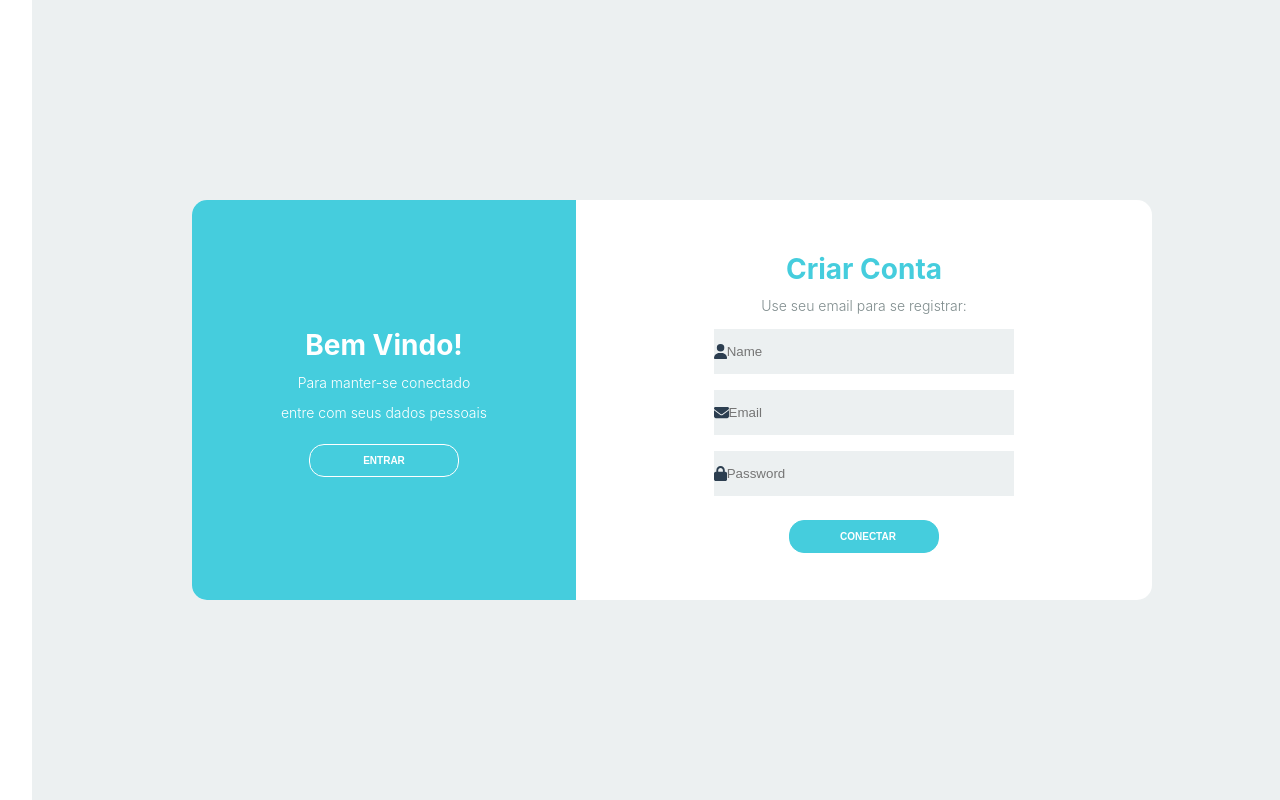
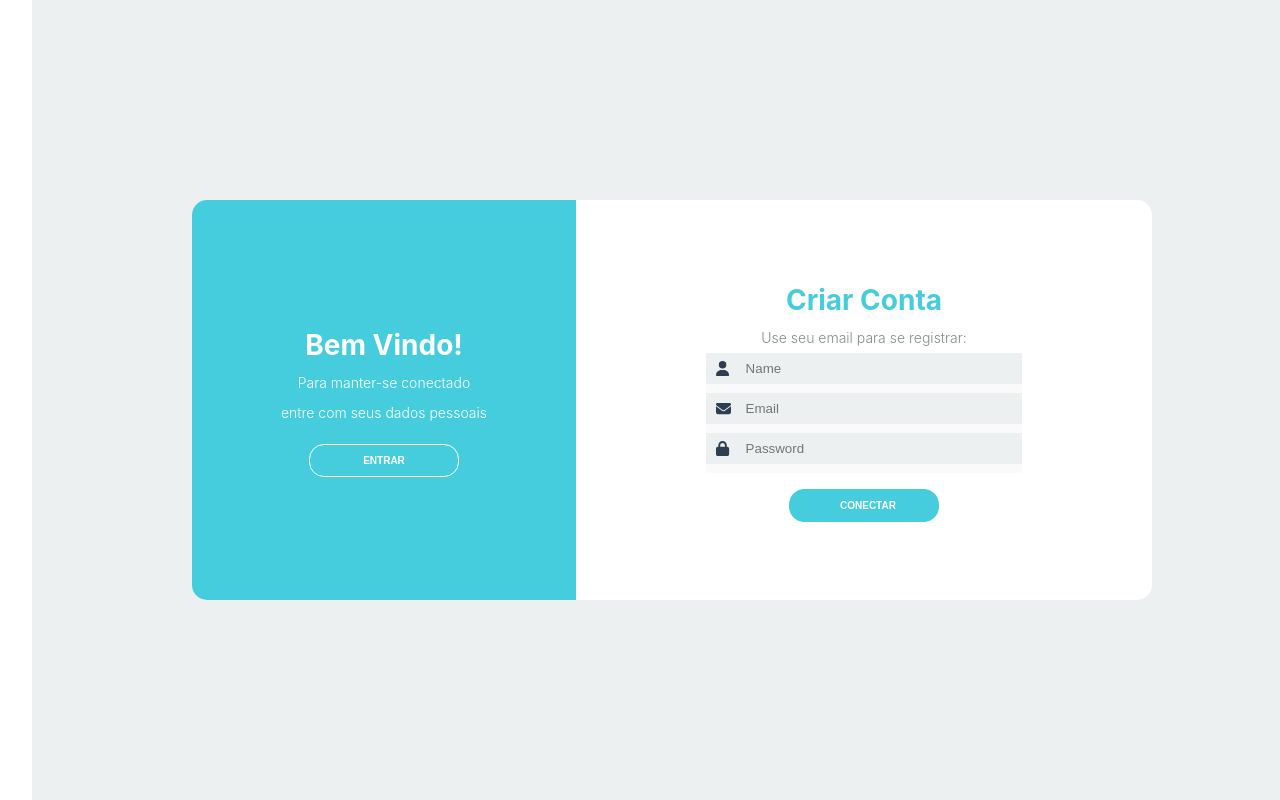
Before and after one commit to 2INFO1-HACKATHON/Hackathon, a Vue app: page /PaginaSignup in a window 1280 px wide. Shown: the top 800 px of the page. Built offline with nearby package versions, Linux system fonts and the light colour scheme.

Commit message:
#feat-3 terminar css

```diff
--- a/src/views/PaginaCuidados.vue
+++ b/src/views/PaginaCuidados.vue
@@ -1,7 +1,7 @@
 <script setup>
 </script>
 <template>
-
+        ola mundo.
 </template>
 <style scoped>
 </style>
--- a/src/views/PaginaInicio.vue
+++ b/src/views/PaginaInicio.vue
@@ -2,11 +2,12 @@
 <template>
   <div class="container">
     <div class="header">
-      <a href="../views/PaginaInicio.vue"> <img src="../assets/imagens/logo.png" alt=""></a>
-      <a href=""> </a>
-      <a href=""></a>
-      <a href=""></a>
-      <a href=""></a>
+      <router-link to="/PaginaSignup">  <img src="../assets/imagens/logo.png" alt=""></router-link>
+      <router-link to="/PaginaCuidados"> <img src="../assets/imagens/logo.png" alt=""></router-link>
+      <router-link to="/PaginaCulinaria"> <img src="../assets/imagens/logo.png" alt=""></router-link>
+      <router-link to="/PaginaLimpeza"> <img src="../assets/imagens/logo.png" alt=""></router-link>
+      <router-link to="/PaginaLogin"> <img src="../assets/imagens/logo.png" alt=""></router-link>
+      <router-link to="/PaginaManutencao">  <img src="../assets/imagens/logo.png" alt=""></router-link>
     </div>
   </div>
 </template>
--- a/src/views/PaginaSignup.vue
+++ b/src/views/PaginaSignup.vue
@@ -1,6 +1,4 @@
 <script setup>
-
-
 
 </script>
 
@@ -17,20 +15,21 @@
                 <h2 class="title title-second">Criar Conta</h2>
                 <p class="description description-second">Use seu email para se registrar:</p>
                 <form class="form">
-                    <label class="label-input" for="">
-                       <i class="fa-solid fa-user"></i>
+
+                    <div class="label-input">
+                       <i class="fa-solid fa-user input-icon"></i>
                         <input type="text" placeholder="Name">
-                    </label>
+                    </div>
 
-                    <label class="label-input" for="">
-                        <i class="fa-solid fa-envelope"></i>
+                    <div class="label-input" >
+                        <i class="fa-solid fa-envelope input-icon"></i>
                         <input type="email" placeholder="Email">
-                    </label>
+                    </div>
 
-                    <label class="label-input" for="">
-                        <i class="fa-solid fa-lock"></i>
+                    <div class="label-input" >
+                        <i class="fa-solid fa-lock input-icon"></i>
                         <input type="password" placeholder="Password">
-                    </label>
+                    </div>
 
 
                     <button class="btn btn-second">Conectar</button>
@@ -195,12 +194,7 @@ input:-webkit-autofill
     -webkit-box-shadow: 0 0 0px 1000px #ecf0f1 inset !important;
     -webkit-text-fill-color: #000 !important;
 }
-.label-input {
-    background-color: #ecf0f1;
-    display: flex;
-    align-items: center;
-    margin: 8px;
-}
+
 fas-label{
     color: #000;
 
@@ -211,6 +205,27 @@ fas-label{
     padding: 0 5px;
 }
 
+.label-input {
+    position: relative;
+    background-color: rgb(250, 250, 250) ;
+    padding-bottom: 9px;
+    height: 40px;
+    display: flex;
+    align-items: center;
+    & input {
+        padding-left: 40px;
+        height: 100%;
+        position: relative;
+        z-index: 1;
+    }
+}
+
+.input-icon {
+    position: absolute;
+    left: 10px;
+    z-index: 999;
+
+    }
 
 
 
```
Also changed, not shown: src/router/index.js (line endings or trailing spaces).
